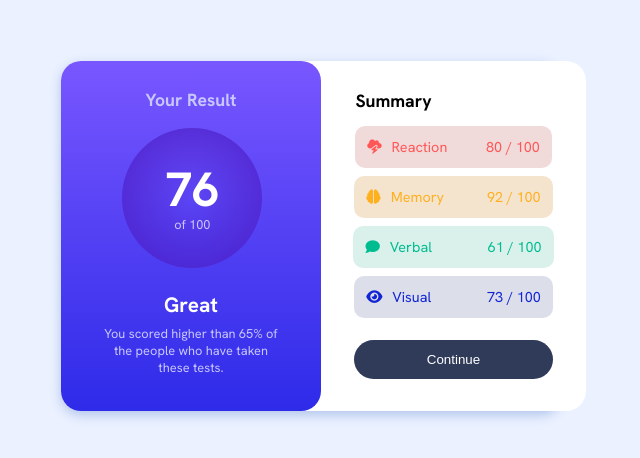
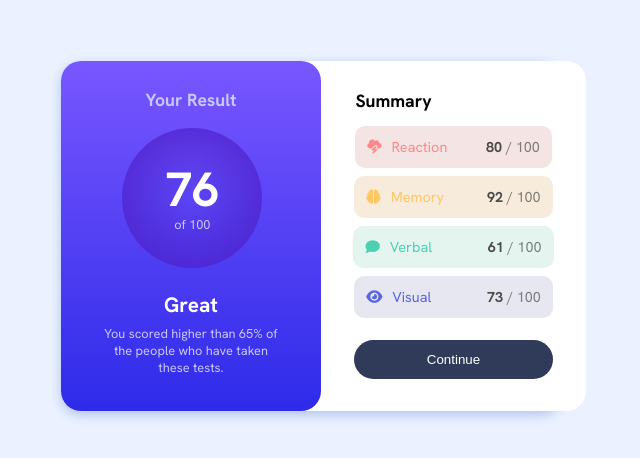
Before and after one commit to JoelMbuyi05/Result-summary-component, a plain HTML site: page index.html in a window 1280 px wide. Shown: the part 164-622 px from the top of the page, without its empty margins (329-969 px from the left). Drawn offline with Linux system fonts and the light colour scheme.

Commit message:
Added a favicon, modified the color of the span and added some opacity

```diff
--- a/index.html
+++ b/index.html
@@ -7,6 +7,7 @@
     <link rel="preconnect" href="https://fonts.gstatic.com" crossorigin>
     <link href="https://fonts.googleapis.com/css2?family=Bricolage+Grotesque:opsz,wght@12..96,200..800&family=Hanken+Grotesk:ital,wght@0,100..900;1,100..900&family=Montserrat:ital,wght@0,100..900;1,100..900&family=Roboto+Condensed:ital,wght@0,100..900;1,100..900&display=swap" rel="stylesheet">
     <link rel="stylesheet" href="https://cdnjs.cloudflare.com/ajax/libs/font-awesome/6.7.2/css/all.min.css" integrity="sha512-Evv84Mr4kqVGRNSgIGL/F/aIDqQb7xQ2vcrdIwxfjThSH8CSR7PBEakCr51Ck+w+/U6swU2Im1vVX0SVk9ABhg==" crossorigin="anonymous" referrerpolicy="no-referrer" />
+    <link rel="icon" type="image/png" href="image/favicon.png">
     <link rel="stylesheet" href="style.css">
     <title>Result Summary Component</title>
 </head>
@@ -27,10 +28,10 @@
         <div class="container-grid-2">
             <h4>Summary</h4>
             <ul class="grid-2-content">
-                <li><i class="fa-solid fa-cloud-bolt"></i>Reaction <span class="content-span-1">80</span> <span>/ 100</span></li>
-                <li><i class="fa-solid fa-brain"></i>Memory <span class="content-span-2">92</span> <span>/ 100</span></li>
-                <li><i class="fa-solid fa-comment"></i>Verbal <span class="content-span-3">61</span> <span>/ 100</span></li>
-                <li><i class="fa-solid fa-eye"></i>Visual <span class="content-span-3">73</span> <span>/ 100</span></li>
+                <li><i class="fa-solid fa-cloud-bolt"></i>Reaction <span class="content-span-1">80</span> <span class="content-span">/ 100</span></li>
+                <li><i class="fa-solid fa-brain"></i>Memory <span class="content-span-2">92</span> <span class="content-span">/ 100</span></li>
+                <li><i class="fa-solid fa-comment"></i>Verbal <span class="content-span-3">61</span> <span class="content-span">/ 100</span></li>
+                <li><i class="fa-solid fa-eye"></i>Visual <span class="content-span-3">73</span> <span class="content-span">/ 100</span></li>
             </ul>
             <button class="container-grid-btn">Continue</button>
         </div>
--- a/style.css
+++ b/style.css
@@ -96,34 +96,49 @@ body{
     background: hsl(0, 46%, 90%);
     color: hsl(0, 100%, 67%);
     padding: 12px;
+    opacity: 0.7;
+}
+.content-span{
+    color:#000000;
+    opacity: 0.7;
 }
 .content-span-1{
     margin-left: 35px;
+    color: #000000;
+    font-weight: bold;
 }
 .grid-2-content li:nth-of-type(2){
     background: hsl(36, 63%, 88%);
     color: hsl(39, 100%, 56%);
     padding: 12px;
+    opacity: 0.7;
 }
 .content-span-2{
     margin-left: 39px;
+    color: #000000;
+    font-weight: bold;
 }
 .grid-2-content li:nth-of-type(3){
     background: hsl(165, 46%, 90%);
     color: hsl(166, 100%, 37%);
     padding: 12px;
+    opacity: 0.7;
 }
 .content-span-3{
     margin-left: 52px;
+    color: #000000;
+    font-weight: bold;
 }
 .grid-2-content li:nth-of-type(4){
     background: hsl(231, 24%, 89%);
     color: hsl(234, 85%, 45%);
     padding: 12px;
+    opacity: 0.7;
 }
 .content-span-4{
     margin-left: 92px;
     color: #000000;
+    font-weight: bold;
 }
 .fa-solid{
     margin-right: 10px;
```
Also changed, not shown: image/favicon.png (added).
